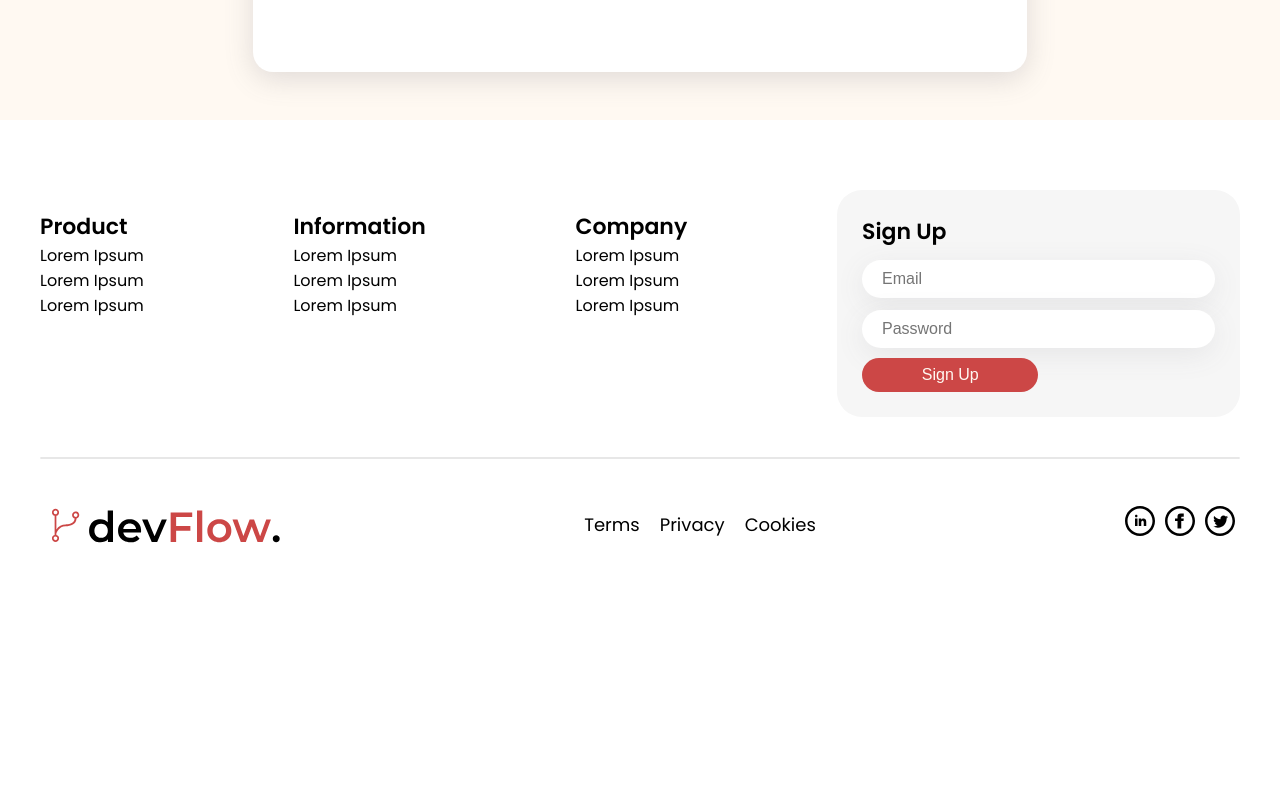
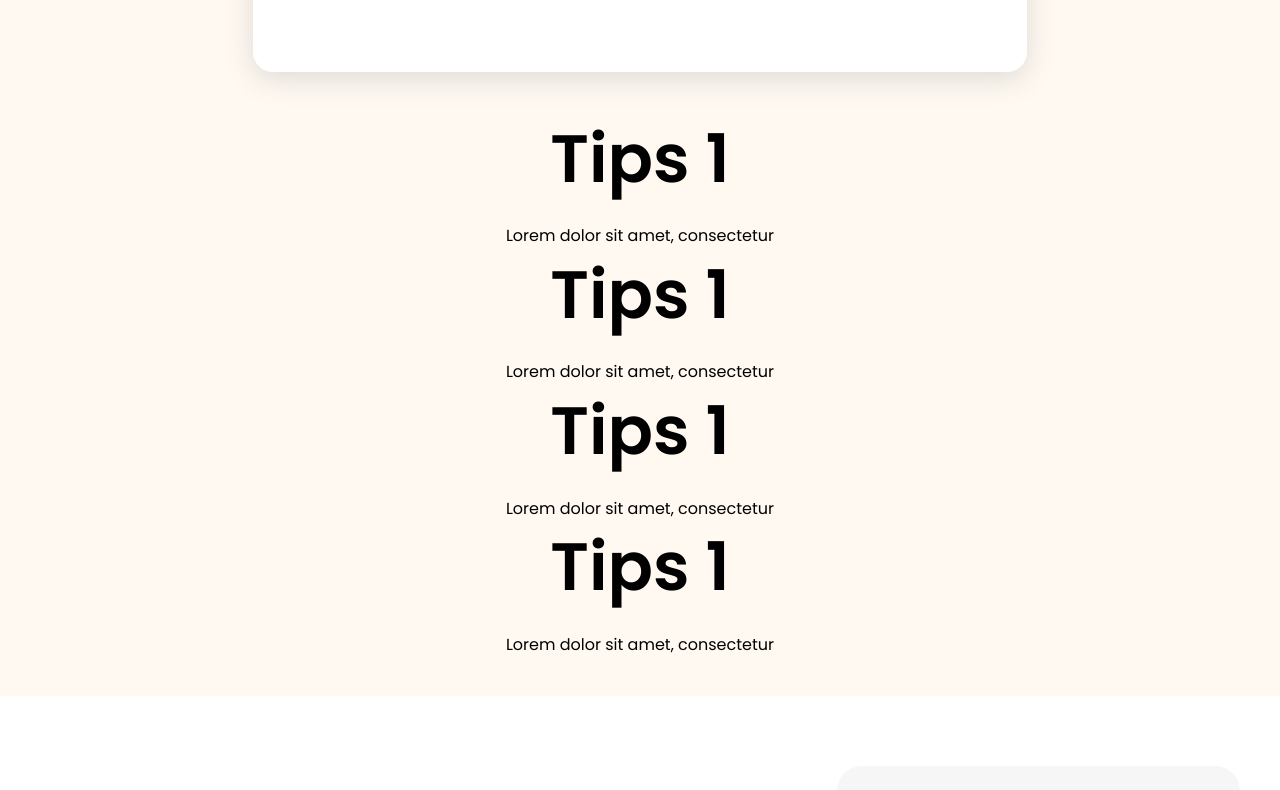
Before and after one commit to kajberg84/devFlow, a React (Create React App) app: page /pomodoro in a window 1280 px wide. Shown: the part 620-1410 px from the top of the page. Before the commit the page ends 1240 px from the top, so only its background shows below. Built offline with nearby package versions, Linux system fonts and the light colour scheme.

Commit message:
Pomodoro Tips Komponent skapad

```diff
--- /dev/null
+++ b/src/components/pomodoroTips/PomodoroTips.jsx
@@ -0,0 +1,25 @@
+import React from 'react'
+import './PomodoroTips.css'
+
+export const PomodoroTips = () => {
+    return (
+        <div>
+            <div className="pomodoro--tips">
+                <h1>Tips 1</h1>
+                <p>Lorem dolor sit amet, consectetur</p>
+            </div>
+            <div className="pomodoro--tips">
+                <h1>Tips 1</h1>
+                <p>Lorem dolor sit amet, consectetur</p>
+            </div>
+            <div className="pomodoro--tips">
+                <h1>Tips 1</h1>
+                <p>Lorem dolor sit amet, consectetur</p>
+            </div>
+            <div className="pomodoro--tips">
+                <h1>Tips 1</h1>
+                <p>Lorem dolor sit amet, consectetur</p>
+            </div>
+        </div>
+    )
+}
--- a/src/pages/PomodoroPage/PomodoroPage.css
+++ b/src/pages/PomodoroPage/PomodoroPage.css
@@ -3,7 +3,7 @@
   flex-direction: column;
   align-items: center;
   background-color: var(--color-off-white);
-  height: 80vh;
+  min-height: 80vh;
 }
 
 .pomodoro-wrapper {
--- a/src/pages/PomodoroPage/PomodoroPage.jsx
+++ b/src/pages/PomodoroPage/PomodoroPage.jsx
@@ -1,12 +1,14 @@
 import React from 'react'
 import './PomodoroPage.css'
 import { Timer } from '../../components/timer/Timer'
+import { PomodoroTips } from '../../components/pomodoroTips/PomodoroTips'
 
 export const PomodoroPage = () => {
     return (
         <div className="pomodoro-container">
             <div className="pomodoro-wrapper">
                 <Timer />
+                <PomodoroTips />
             </div>
         </div>
     )
```
Also changed, not shown: src/components/timer/Timer.jsx (+17 -6 lines), src/components/pomodoroTips/PomodoroTips.css (added).
